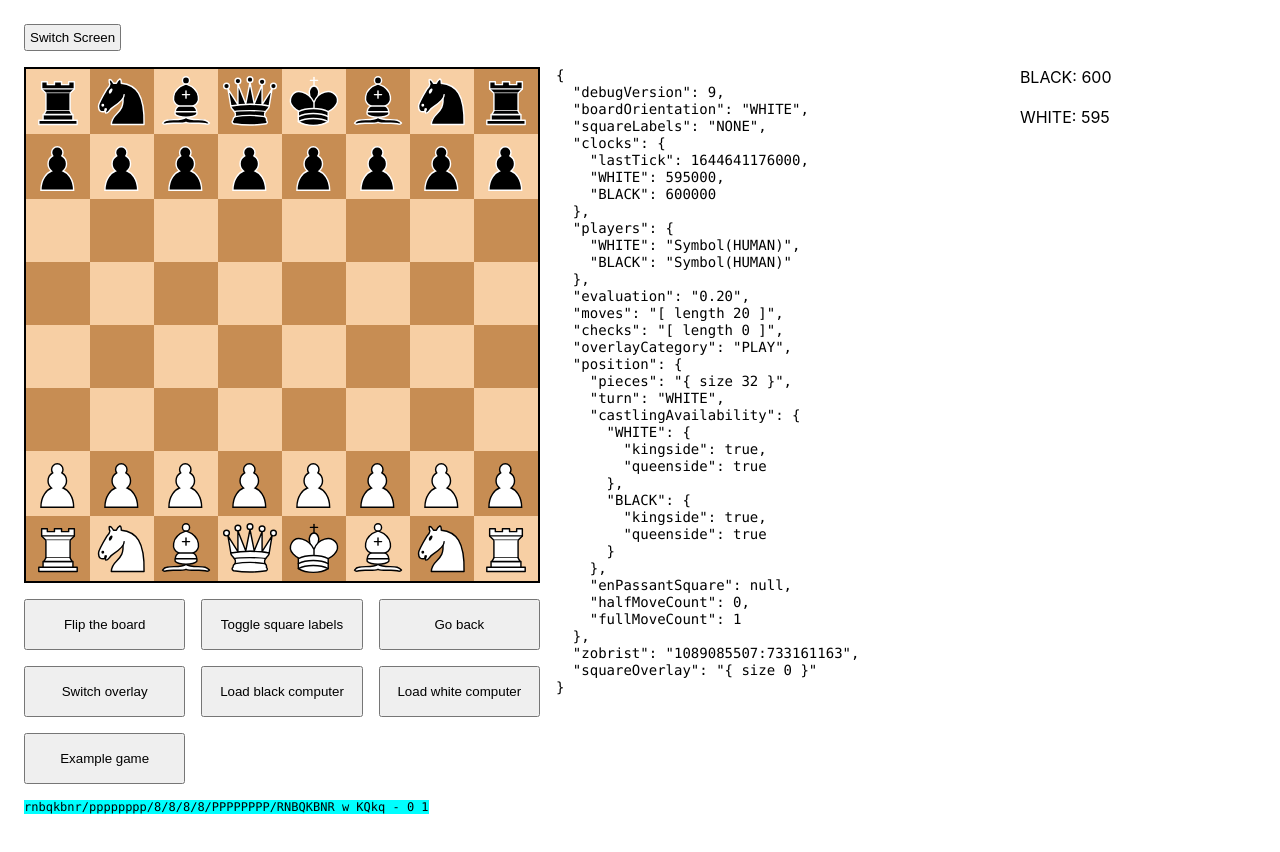
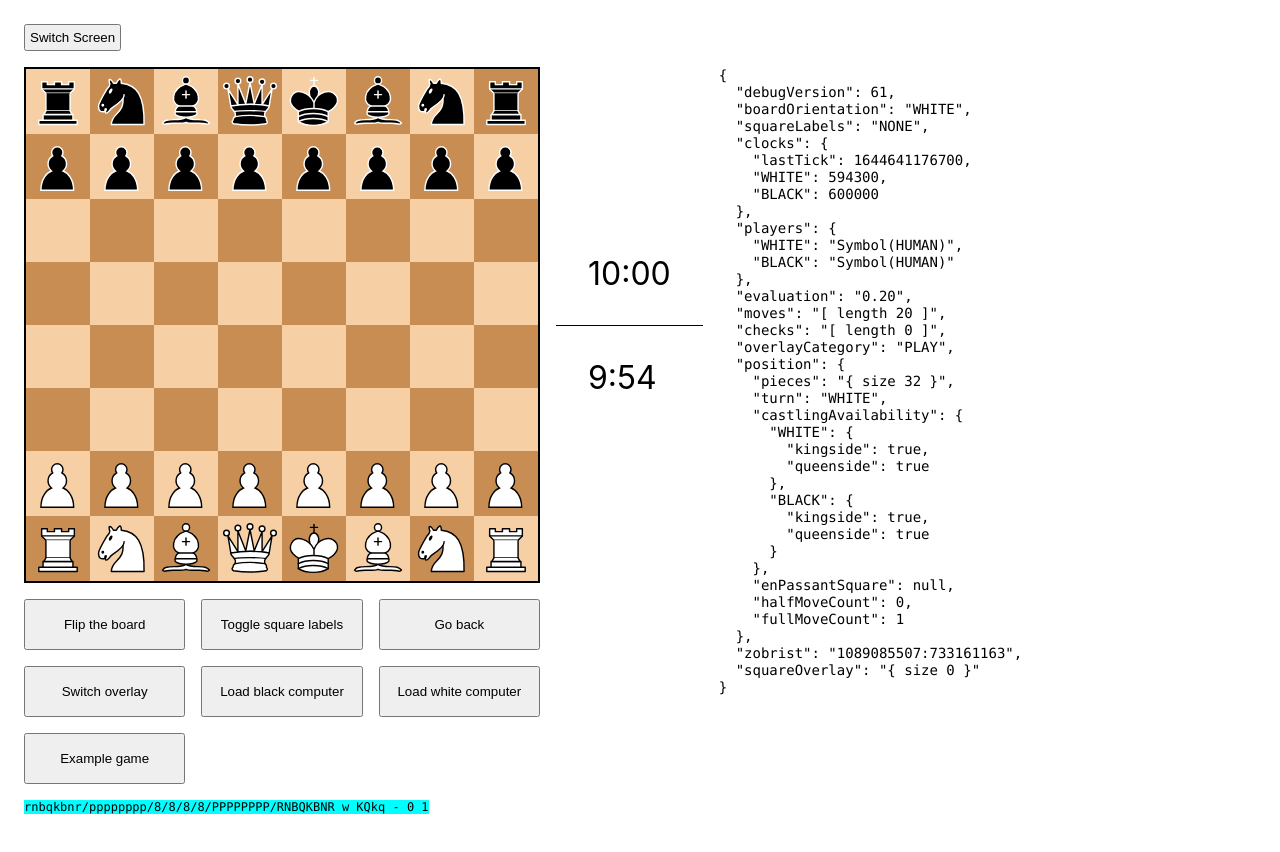
Before and after one commit to garjust/chessv2, a React (Create React App) app: page / in a window 1280 px wide. Shown: the top 852 px of the page. Built offline with nearby package versions, Linux system fonts and the light colour scheme.

Commit message:
better display clock

```diff
--- a/src/chess/ui/DisplayClock.tsx
+++ b/src/chess/ui/DisplayClock.tsx
@@ -1,6 +1,6 @@
 import React from 'react';
+import { Color } from '../types';
 import { State } from '../workflow';
-import { ChessComputerWrapped } from '../workflow/state';
 import { useWorkflow } from './workflow';
 
 export type DisplayClockProps = {
@@ -10,19 +10,50 @@ export type DisplayClockProps = {
 const render = (state: State) => ({
   whiteMs: state.clocks.WHITE,
   blackMs: state.clocks.BLACK,
+  boardOrientation: state.boardOrientation,
 });
+
+const format = (ms: number): string => {
+  const seconds = ms / 1000;
+  const remainder = Math.round(seconds % 60);
+  let remainderString: string;
+  if (remainder === 0) {
+    remainderString = '00';
+  } else if (remainder <= 9) {
+    remainderString = `0${remainder}`;
+  } else {
+    remainderString = remainder.toString();
+  }
+
+  return `${Math.floor(seconds / 60).toFixed(0)}:${remainderString}`;
+};
+
+const CLOCK_STYLING: React.CSSProperties = {
+  padding: 32,
+  fontSize: 32,
+};
 
 const DisplayClock = ({ style }: DisplayClockProps) => {
   const { rendering } = useWorkflow(render);
 
-  const { whiteMs, blackMs } = rendering;
+  const { whiteMs, blackMs, boardOrientation } = rendering;
 
   return (
-    <div style={{ ...style }}>
-      BLACK: {blackMs / 1000}
-      <br />
-      <br />
-      WHITE: {whiteMs / 1000}
+    <div
+      style={{
+        ...style,
+        display: 'flex',
+        flexDirection: 'column',
+        alignItems: 'start',
+        justifyContent: 'center',
+      }}
+    >
+      <span style={{ ...CLOCK_STYLING, borderBottom: '1px solid black' }}>
+        {boardOrientation === Color.White ? format(blackMs) : format(whiteMs)}
+      </span>
+      <span style={{ ...CLOCK_STYLING }}>
+        {boardOrientation === Color.White ? format(whiteMs) : format(blackMs)}
+      </span>
     </div>
   );
 };
--- a/src/chess/ui/Game.css
+++ b/src/chess/ui/Game.css
@@ -2,7 +2,7 @@
   display: grid;
   gap: 16px;
   grid-template:
-    "board state clock" min-content
-    "buttons state clock" auto
-    "fen state lock" 100% / max-content auto auto
+    "board clock state" min-content
+    "buttons x state" auto
+    "fen fen state" 100% / max-content min-content auto
 }
--- a/src/chess/ui/Game.tsx
+++ b/src/chess/ui/Game.tsx
@@ -34,7 +34,7 @@ const Game = () => {
   updates.subscribe(updateLogger('Chess', [Type.TickPlayersClock]));
 
   useEffect(() => {
-    const ticker = interval(1_000).pipe(map(() => tickPlayersClockAction()));
+    const ticker = interval(100).pipe(map(() => tickPlayersClockAction()));
     const subscription = ticker.subscribe(emit);
     return () => {
       subscription.unsubscribe();
--- a/src/chess/workflow/update.ts
+++ b/src/chess/workflow/update.ts
@@ -353,18 +353,25 @@ function handleSetPositionFromFEN(
 function handleTickPlayersClock(state: State): Update<State, Action> {
   const { position, clocks } = state;
   const tick = Date.now();
-  const clock = clocks[position.turn] - (tick - clocks.lastTick);
+
+  const turnClock = clocks[position.turn];
 
   state = {
     ...state,
     clocks: {
       ...clocks,
-      [position.turn]: clock,
       lastTick: tick,
     },
   };
 
-  if (clock <= 0) {
+  if (turnClock > 0) {
+    state.clocks[position.turn] = Math.max(
+      turnClock - (tick - clocks.lastTick),
+      0
+    );
+  }
+
+  if (state.clocks[position.turn] <= 0) {
     state = { ...state, winner: flipColor(position.turn) };
   }
 
```
